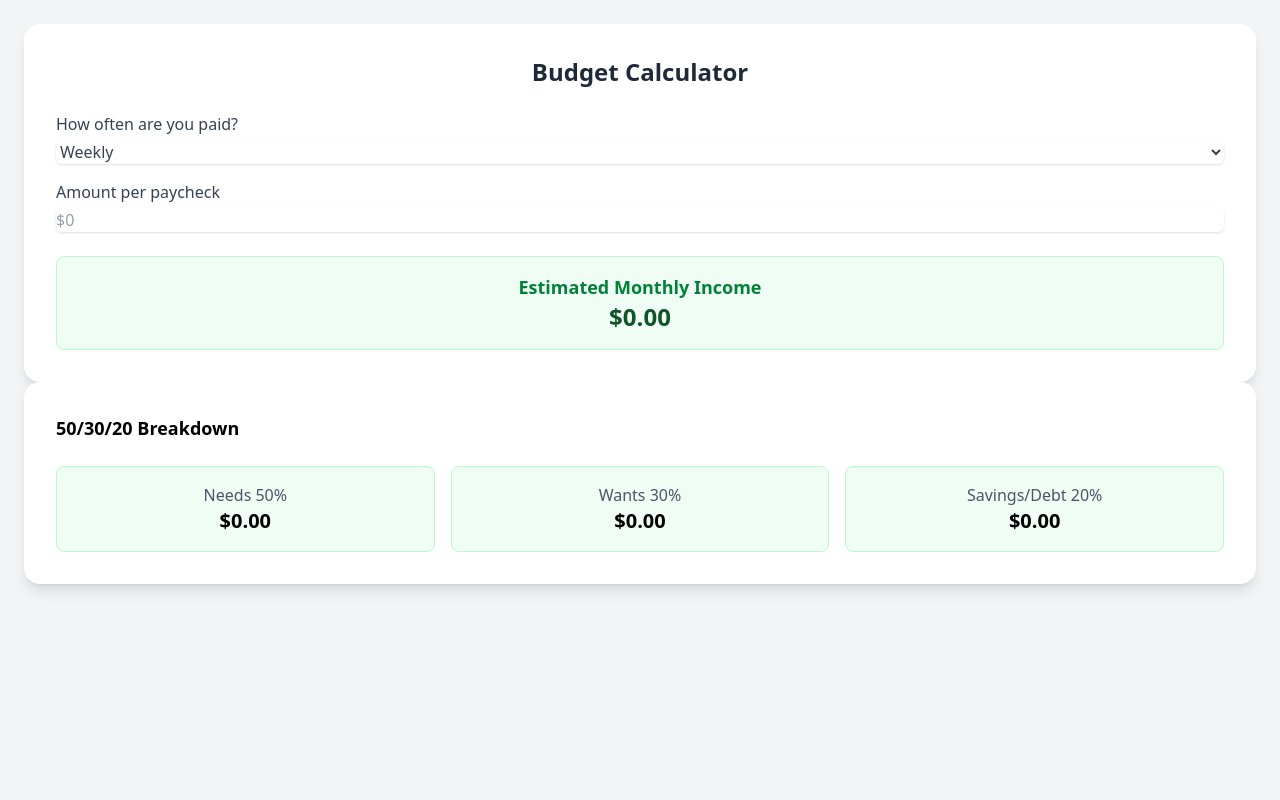
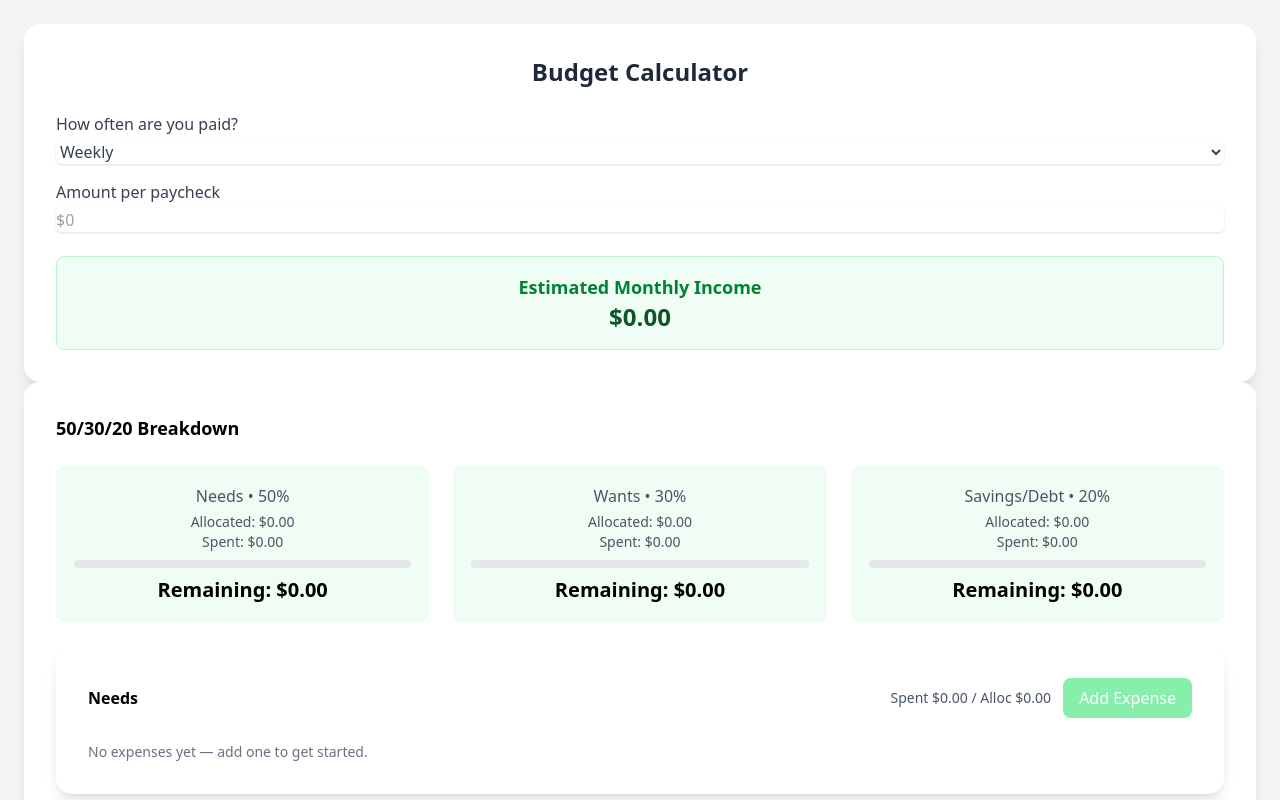
Before and after one commit to Trsif/budget, a React (Vite) app: page / in a window 1280 px wide. Shown: the top 800 px of the page. Built offline with nearby package versions, Linux system fonts and the light colour scheme.

Commit message:
user can now add expenses

```diff
--- a/src/App.tsx
+++ b/src/App.tsx
@@ -3,14 +3,17 @@ import FrequencySelect from "./components/FrequencySelect";
 import type { Frequency } from "./types";
 import CurrencyInput from "./components/CurrencyInput";
 import BudgetBreakdown from "./components/BudgetBreakdown";
+
+const frequencyMultipliers: Record<Frequency, number> = {
+  weekly: 3.8,
+  biweekly: 2,
+  monthly: 1,
+};
+
 function App() {
   const [payAmount, setPayAmount] = useState<number>(0);
   const [frequency, setFrequency] = useState<Frequency>("weekly");
-  const frequencyMultipliers: Record<Frequency, number> = {
-    weekly: 3.8,
-    biweekly: 2,
-    monthly: 1,
-  };
+
   const monthlyIncome = Number(
     (payAmount * frequencyMultipliers[frequency]).toFixed(2)
   );
--- a/src/components/BudgetBreakdown.tsx
+++ b/src/components/BudgetBreakdown.tsx
@@ -1,17 +1,48 @@
-import { useMemo } from "react";
+import { useMemo, useState } from "react";
+import ExpenseList from "./ExpenseList";
+import type { CategoryKey, Expense } from "../types";
+import { CATEGORY_META } from "../types";
 
-type Props = {
-  monthlyIncome: number;
-};
+type Props = { monthlyIncome: number };
+type ExpenseMap = Record<CategoryKey, Expense[]>;
+
+const keys: CategoryKey[] = ["needs", "wants", "savings"];
+const newId = () =>
+  Math.random().toString(36).slice(2) + Date.now().toString(36);
 
 export default function BudgetBreakdown({ monthlyIncome }: Props) {
-  const { needs, wants, savings } = useMemo(() => {
-    return {
-      needs: monthlyIncome * 0.5,
-      wants: monthlyIncome * 0.3,
-      savings: monthlyIncome * 0.2,
-    };
-  }, [monthlyIncome]);
+  const [expenses, setExpenses] = useState<ExpenseMap>({
+    needs: [],
+    wants: [],
+    savings: [],
+  });
+
+  const allocated = useMemo(
+    () =>
+      keys.reduce(
+        (acc, k) => {
+          acc[k] = monthlyIncome * CATEGORY_META[k].percent;
+          return acc;
+        },
+        {} as Record<CategoryKey, number>
+      ),
+    [monthlyIncome]
+  );
+
+  const totals = useMemo(
+    () =>
+      keys.reduce(
+        (acc, k) => {
+          acc[k] = expenses[k].reduce(
+            (sum, e) => sum + (Number.isFinite(e.amount) ? e.amount : 0),
+            0
+          );
+          return acc;
+        },
+        {} as Record<CategoryKey, number>
+      ),
+    [expenses]
+  );
 
   const fmt = (n: number) =>
     new Intl.NumberFormat("en-US", {
@@ -19,25 +50,129 @@ export default function BudgetBreakdown({ monthlyIncome }: Props) {
       currency: "USD",
     }).format(Math.max(0, Number.isFinite(n) ? n : 0));
 
+  const onAdd = (k: CategoryKey) =>
+    setExpenses((prev) => ({
+      ...prev,
+      [k]: [...prev[k], { id: newId(), name: "", amount: 0 }],
+    }));
+
+  const onRemove = (k: CategoryKey, id: string) =>
+    setExpenses((prev) => ({
+      ...prev,
+      [k]: prev[k].filter((e) => e.id !== id),
+    }));
+
+  const onUpdateName = (k: CategoryKey, id: string, name: string) =>
+    setExpenses((prev) => ({
+      ...prev,
+      [k]: prev[k].map((e) => (e.id === id ? { ...e, name } : e)),
+    }));
+
+  const onUpdateAmount = (k: CategoryKey, id: string, amount: number) =>
+    setExpenses((prev) => ({
+      ...prev,
+      [k]: prev[k].map((e) => (e.id === id ? { ...e, amount } : e)),
+    }));
+
   return (
     <div className="card section">
       <h2 className="text-lg font-semibold">50/30/20 Breakdown</h2>
 
-      <div className="grid grid-cols-1 gap-4 sm:grid-cols-3">
-        <div className="stat">
-          <div className="font-medium text-gray-600">Needs 50%</div>
-          <div className="text-xl font-bold">{fmt(needs)}</div>
-        </div>
+      <div className="grid grid-cols-1 gap-6 sm:grid-cols-3">
+        {keys.map((k) => {
+          const alloc = allocated[k];
+          const spent = totals[k];
+          const remaining = alloc - spent;
+          const overBudget = remaining < 0;
+          const pct =
+            alloc > 0 ? Math.min(100, Math.max(0, (spent / alloc) * 100)) : 0;
 
-        <div className="stat">
-          <div className="font-medium text-gray-600">Wants 30%</div>
-          <div className="text-xl font-bold">{fmt(wants)}</div>
-        </div>
+          return (
+            <div
+              key={`summary-${k}`}
+              className={`stat rounded-lg border-2 p-4 ${
+                overBudget ? "border-red-500" : "border-transparent"
+              }`}
+            >
+              <div className="font-medium text-gray-600">
+                {CATEGORY_META[k].label} •{" "}
+                {Math.round(CATEGORY_META[k].percent * 100)}%
+              </div>
 
-        <div className="stat">
-          <div className="font-medium text-gray-600">Savings/Debt 20%</div>
-          <div className="text-xl font-bold">{fmt(savings)}</div>
-        </div>
+              <div className="mt-1 text-sm text-gray-600">
+                Allocated: {fmt(alloc)}
+              </div>
+              <div className="text-sm text-gray-600">Spent: {fmt(spent)}</div>
+
+              {/* Progress bar */}
+              <div className="mt-2 h-2 w-full overflow-hidden rounded-full bg-gray-200">
+                <div
+                  className={`h-full ${overBudget ? "bg-red-500" : "bg-brand"}`}
+                  style={{ width: `${pct}%` }}
+                  aria-valuemin={0}
+                  aria-valuemax={100}
+                  aria-valuenow={Math.round(pct)}
+                  role="progressbar"
+                />
+              </div>
+
+              <div
+                className={`mt-2 text-xl font-bold ${overBudget ? "text-red-600" : ""}`}
+              >
+                Remaining: {fmt(remaining)}
+              </div>
+
+              {/* Over-budget warning */}
+              {overBudget && (
+                <div
+                  className="mt-2 inline-flex items-center gap-2 rounded-md border border-red-300 bg-red-50 px-3 py-2 text-red-700"
+                  role="alert"
+                  aria-live="polite"
+                >
+                  <svg
+                    className="h-4 w-4"
+                    viewBox="0 0 20 20"
+                    fill="currentColor"
+                    aria-hidden="true"
+                  >
+                    {/*  SVG path  */}
+                    <path
+                      fillRule="evenodd"
+                      d="M8.257 3.099c.765-1.36 2.721-1.36 3.486 0l6.518 11.6c.73 1.3-.207 2.9-1.743 2.9H3.482c-1.536 0-2.473-1.6-1.743-2.9l6.518-11.6zM11 14a1 1 0 10-2 0 1 1 0 002 0zm-1-2a1 1 0 01-1-1V8a1 1 0 112 0v3a1 1 0 01-1 1z"
+                      clipRule="evenodd"
+                    />
+                  </svg>
+                  <span className="text-sm font-medium">
+                    Over budget by{" "}
+                    <span className="font-bold">
+                      {fmt(Math.abs(remaining))}
+                    </span>
+                  </span>
+                </div>
+              )}
+            </div>
+          );
+        })}
+      </div>
+
+      {/* Per-category editable expense lists */}
+      <div className="grid grid-cols-1 gap-6">
+        {keys.map((k) => (
+          <ExpenseList
+            key={k}
+            category={k}
+            items={expenses[k]}
+            onAdd={onAdd}
+            onRemove={onRemove}
+            onUpdateName={onUpdateName}
+            onUpdateAmount={onUpdateAmount}
+            headerRight={
+              <span className="text-sm text-gray-600">
+                Spent {fmt(totals[k])} / Alloc {fmt(allocated[k])}
+              </span>
+            }
+          />
+        ))}
       </div>
     </div>
   );
--- /dev/null
+++ b/src/components/ExpenseList.tsx
@@ -0,0 +1,81 @@
+import type { CategoryKey, Expense } from "../types";
+import CurrencyInput from "./CurrencyInput";
+import type { ChangeEvent } from "react";
+type Props = {
+  category: CategoryKey;
+  items: Expense[];
+  onAdd: (category: CategoryKey) => void;
+  onRemove: (category: CategoryKey, id: string) => void;
+  onUpdateName: (category: CategoryKey, id: string, name: string) => void;
+  onUpdateAmount: (category: CategoryKey, id: string, amount: number) => void;
+  headerRight?: React.ReactNode;
+};
+
+export default function ExpenseList({
+  category,
+  items,
+  onAdd,
+  onRemove,
+  onUpdateName,
+  onUpdateAmount,
+  headerRight,
+}: Props) {
+  return (
+    <div className="card section">
+      <div className="flex items-center justify-between">
+        <h3 className="text-base font-semibold capitalize">{category}</h3>
+        <div className="flex items-center gap-3">
+          {headerRight}
+          <button className="btn" onClick={() => onAdd(category)}>
+            Add Expense
+          </button>
+        </div>
+      </div>
+
+      <div className="space-y-3">
+        {items.length === 0 && (
+          <div className="text-sm text-gray-500">
+            No expenses yet — add one to get started.
+          </div>
+        )}
+
+        {items.map((exp) => (
+          <div
+            key={exp.id}
+            className="grid grid-cols-1 gap-3 sm:grid-cols-[1fr_minmax(160px,220px)_auto]"
+          >
+            <label className="label block">
+              <span>Item</span>
+              <input
+                className="input"
+                type="text"
+                placeholder="e.g., Rent, Groceries"
+                value={exp.name}
+                onChange={(e: ChangeEvent<HTMLInputElement>) =>
+                  onUpdateName(category, exp.id, e.target.value)
+                }
+              />
+            </label>
+
+            <CurrencyInput
+              label="Amount"
+              value={exp.amount}
+              onChange={(n) => onUpdateAmount(category, exp.id, n)}
+              placeholder="$0.00"
+              classNameOverride="input"
+            />
+
+            <div className="flex items-end">
+              <button
+                className="btn"
+                onClick={() => onRemove(category, exp.id)}
+              >
+                Remove
+              </button>
+            </div>
+          </div>
+        ))}
+      </div>
+    </div>
+  );
+}
--- a/src/types.ts
+++ b/src/types.ts
@@ -5,3 +5,15 @@ export const FREQUENCIES = [
 ] as const;
 
 export type Frequency = (typeof FREQUENCIES)[number]["value"];
+
+export type CategoryKey = "needs" | "wants" | "savings";
+
+export const CATEGORY_META: Record<
+  CategoryKey,
+  { label: string; percent: number }
+> = {
+  needs: { label: "Needs", percent: 0.5 },
+  wants: { label: "Wants", percent: 0.3 },
+  savings: { label: "Savings/Debt", percent: 0.2 },
+};
+export type Expense = { id: string; name: string; amount: number };
```
